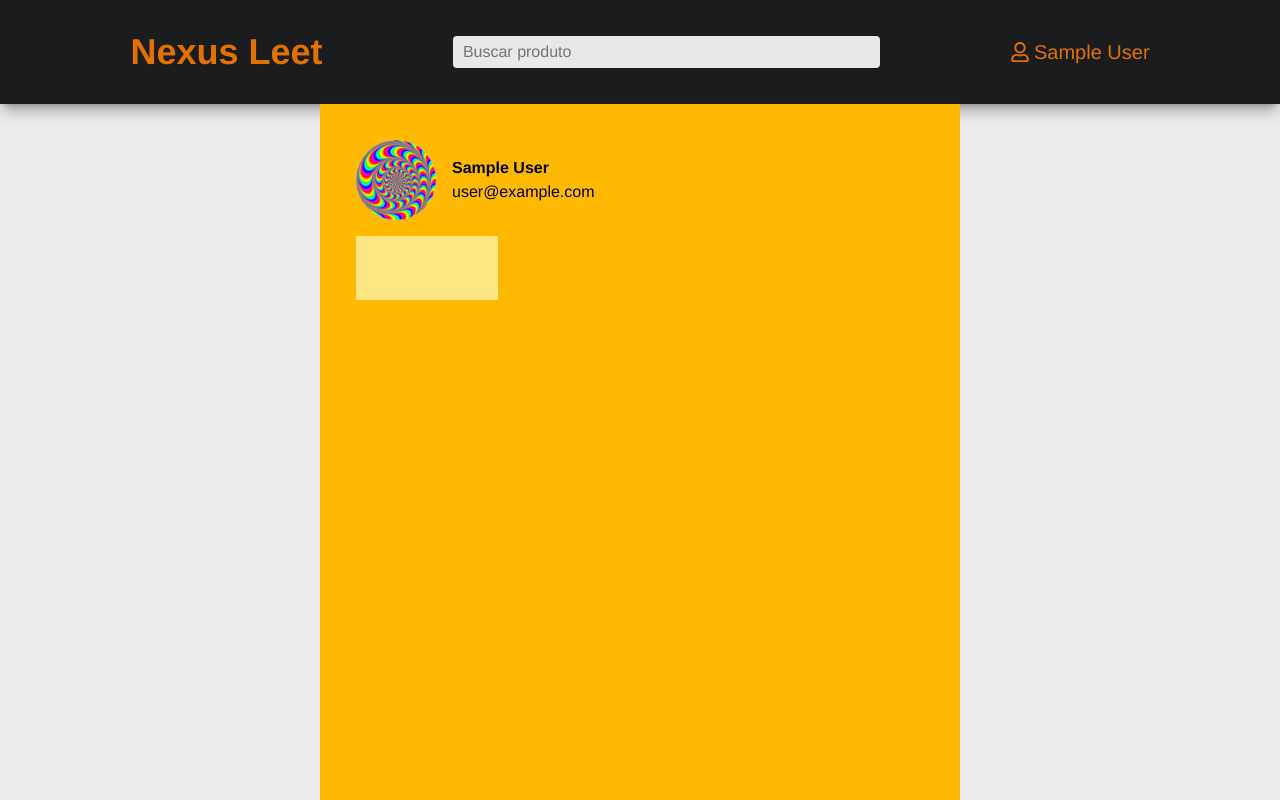
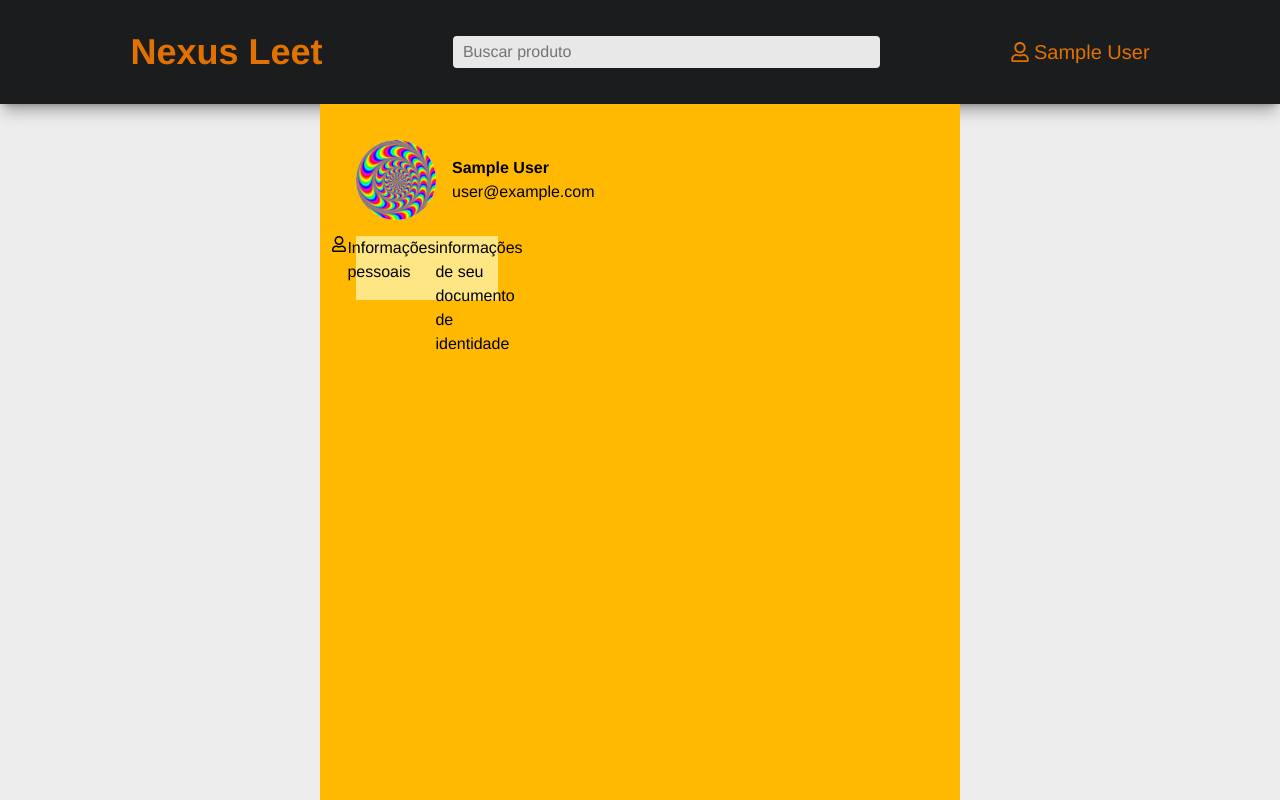
Before and after one commit to gustavocarvalho-ra/NextJs-NexusLeet, a Next.js app: page /my-account/user in a window 1280 px wide. Built offline with nearby package versions, Linux system fonts and the light colour scheme; no server answers; sample sign-in values are in the browser's storage.

Commit message:
feat: test component "CardUser"

```diff
--- a/src/app/my-account/user/page.tsx
+++ b/src/app/my-account/user/page.tsx
@@ -4,6 +4,7 @@ import Header from '@/app/components/Header';
 import { redirect } from 'next/navigation';
 import Image  from 'next/image';
 import CardUser from '@/app/components/ui/CardUser';
+import { FaRegUser } from 'react-icons/fa';
 
 export default async function MyAccontUser() {
   const session = await getServerSession(authOptions);
@@ -29,7 +30,11 @@ export default async function MyAccontUser() {
               </div>
             </div>
             <div>
-              <CardUser />
+              <CardUser
+                icon={<FaRegUser />}
+                TextStr="Informações pessoais"
+                AboutStr="informações de seu documento de identidade"
+              />
 
             </div>
 
```
